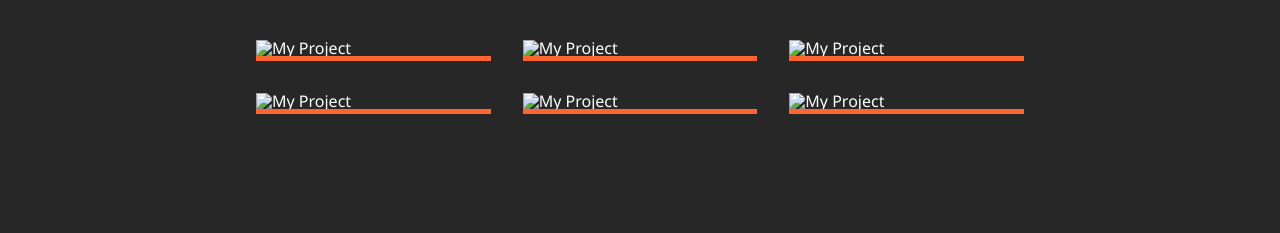
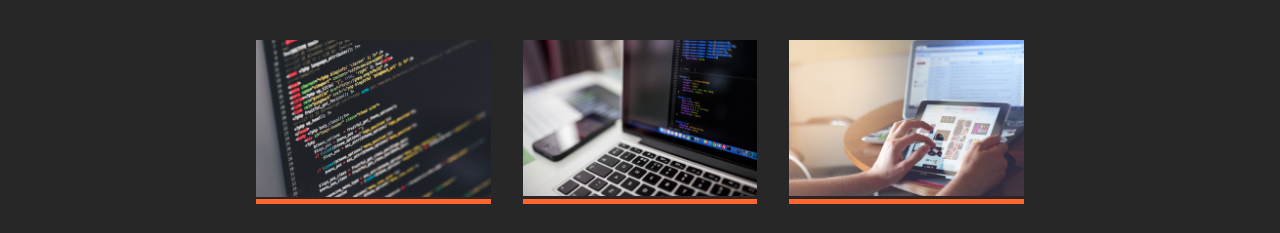
Before and after one commit to DMariuss/random-portofolio-sass, a plain HTML site: page projects.html in a window 1280 px wide. Shown: the part 312-545 px from the top of the page. Drawn offline with nearby package versions, Linux system fonts and the light colour scheme; files that its build step writes are made by us from their sources.

Commit message:
Changed the address of all the links to styles and images. It didn't work on Netlify.

```diff
--- a/projects.html
+++ b/projects.html
@@ -3,7 +3,7 @@
   <head>
     <meta charset="UTF-8" />
     <meta name="viewport" content="width=device-width, initial-scale=1.0" />
-    <link rel="stylesheet" href="../Portofolio_With_SasS/style/mainStyle.css" />
+    <link rel="stylesheet" href="./styles/mainStyles.css" />
     <title>Mike Smith Projects</title>
   </head>
 
@@ -40,10 +40,7 @@
 
         <div class="projects__items">
           <div class="projects__item">
-            <img
-              src="../Portofolio_With_SasS/img/project-1.jpg"
-              alt="My Project"
-            />
+            <img src="./img/project-1.jpg" alt="My Project" />
             <div class="projects__btns">
               <a href="#!" class="projects__btn">
                 <i class="fas fa-eye"></i>Preview
@@ -55,10 +52,7 @@
           </div>
 
           <div class="projects__item">
-            <img
-              src="../Portofolio_With_SasS/img/project-2.jpg"
-              alt="My Project"
-            />
+            <img src="./img/project-2.jpg" alt="My Project" />
             <div class="projects__btns">
               <a href="#!" class="projects__btn">
                 <i class="fas fa-eye"></i>Preview
@@ -70,10 +64,7 @@
           </div>
 
           <div class="projects__item">
-            <img
-              src="../Portofolio_With_SasS/img/project-3.jpg"
-              alt="My Project"
-            />
+            <img src="./img/project-3.jpg" alt="My Project" />
             <div class="projects__btns">
               <a href="#!" class="projects__btn">
                 <i class="fas fa-eye"></i>Preview
@@ -85,10 +76,7 @@
           </div>
 
           <div class="projects__item">
-            <img
-              src="../Portofolio_With_SasS/img/project-4.jpg"
-              alt="My Project"
-            />
+            <img src="./img/project-4.jpg" alt="My Project" />
             <div class="projects__btns">
               <a href="#!" class="projects__btn">
                 <i class="fas fa-eye"></i>Preview
@@ -100,10 +88,7 @@
           </div>
 
           <div class="projects__item">
-            <img
-              src="../Portofolio_With_SasS/img/project-5.jpg"
-              alt="My Project"
-            />
+            <img src="./img/project-5.jpg" alt="My Project" />
             <div class="projects__btns">
               <a href="#!" class="projects__btn">
                 <i class="fas fa-eye"></i>Preview
@@ -115,10 +100,7 @@
           </div>
 
           <div class="projects__item">
-            <img
-              src="../Portofolio_With_SasS/img/project-6.jpg"
-              alt="My Project"
-            />
+            <img src="./img/project-6.jpg" alt="My Project" />
             <div class="projects__btns">
               <a href="#!" class="projects__btn">
                 <i class="fas fa-eye"></i>Preview
```
Also changed, not shown: KPPage.html (+3 -3 lines), about.html (+1 -1 lines), contact.html (+1 -1 lines), index.html (+1 -1 lines), styles/_KPPage.scss (renamed from style/_KPPage.scss), styles/_about.scss (renamed from style/_about.scss), styles/_config.scss (renamed from style/_config.scss), styles/_contact.scss (renamed from style/_contact.scss), styles/_home.scss (renamed from style/_home.scss), styles/_menu.scss (renamed from style/_menu.scss), styles/_projects.scss (renamed from style/_projects.scss), styles/_responsive.scss (renamed from style/_responsive.scss), styles/mainStyles.css (renamed from style/mainStyle.css), styles/mainStyles.scss (renamed from style/mainStyle.scss), 2 other files.
